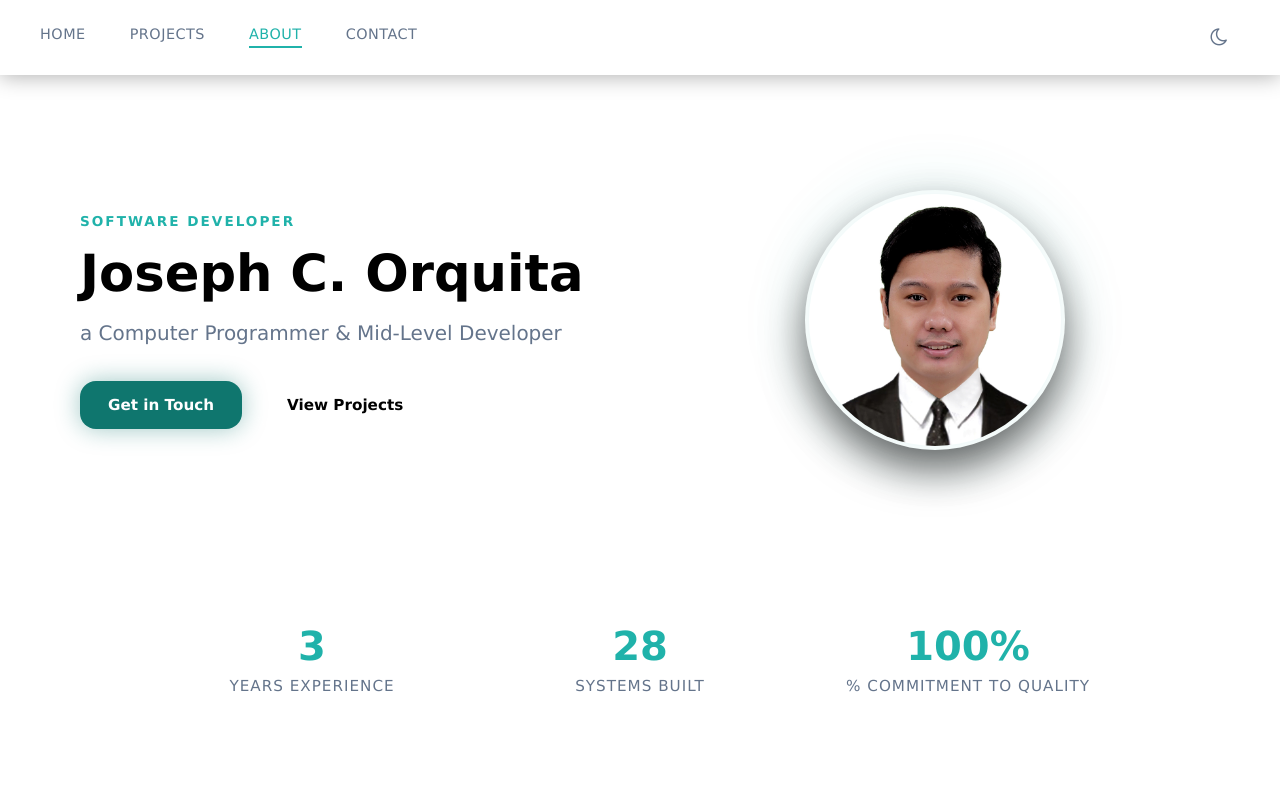
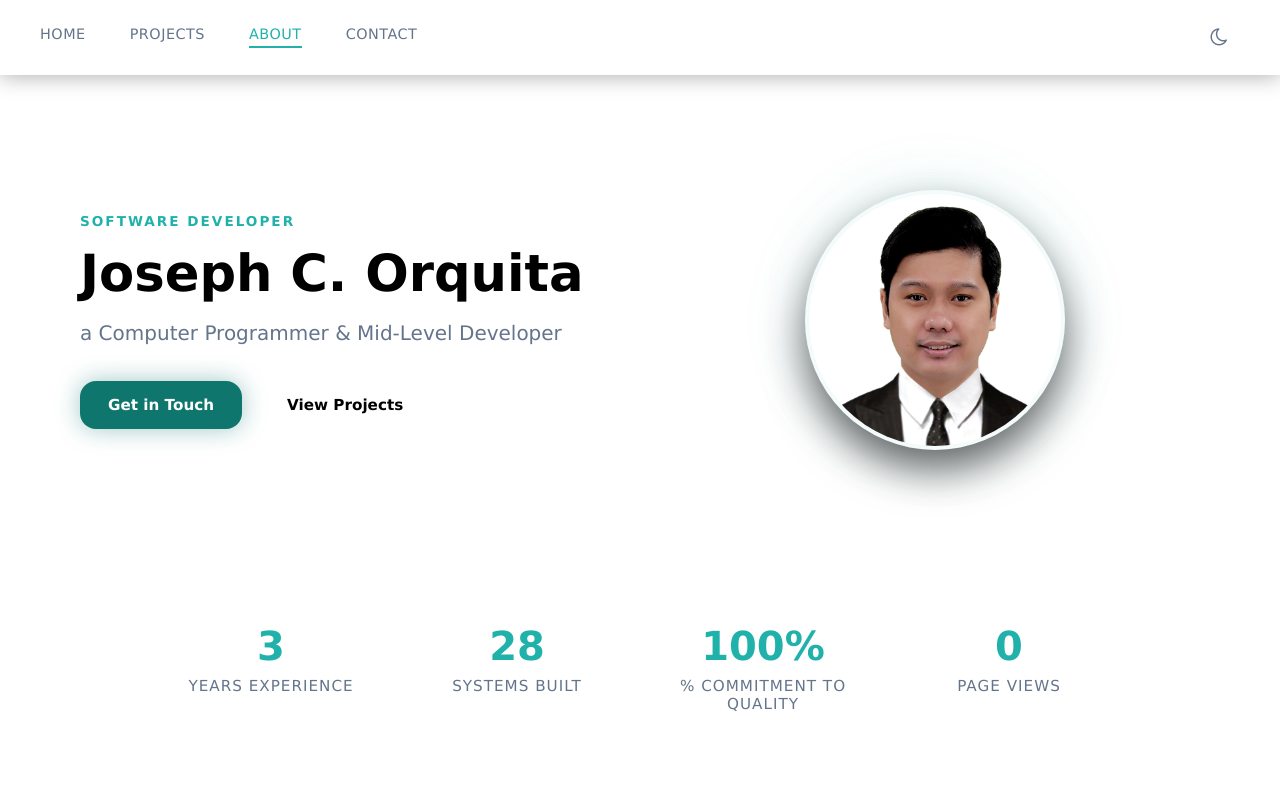
Before and after one commit to JphOrq/Portfolio-Homepage, a plain HTML site: page about.html in a window 1280 px wide. Shown: the top 809 px of the page. Drawn offline with Linux system fonts and the light colour scheme; no server answers.

Commit message:
page views added

```diff
--- a/about.html
+++ b/about.html
@@ -67,6 +67,10 @@
         <div class="stat-card">
             <div class="stat-number" data-target="100">0</div>
             <div class="stat-label">% Commitment to Quality</div>
+        </div>
+        <div class="stat-card">
+            <div class="stat-number" data-count="page-views" data-fallback="0">0</div>
+            <div class="stat-label">Page Views</div>
         </div>
         </section>
 
--- a/script.js
+++ b/script.js
@@ -166,6 +166,7 @@ function type() {
 // Animated counters for stat cards
 const statNumbers = document.querySelectorAll(".stat-number");
 let repoCount = null;
+let pageViewsCount = null;
 
 async function fetchRepoCount() {
   if (repoCount !== null) return repoCount;
@@ -181,6 +182,22 @@ async function fetchRepoCount() {
     repoCount = null;
   }
   return repoCount;
+}
+
+async function fetchPageViews() {
+  if (pageViewsCount !== null) return pageViewsCount;
+  try {
+    const res = await fetch("https://api.countapi.xyz/hit/jphorq-github-pages/pageviews");
+    if (!res.ok) {
+      pageViewsCount = null;
+      return null;
+    }
+    const data = await res.json();
+    pageViewsCount = data.value || 0;
+  } catch (e) {
+    pageViewsCount = null;
+  }
+  return pageViewsCount;
 }
 
 function computeYearsFrom(startStr) {
@@ -204,6 +221,11 @@ async function animateCounter(el) {
 
   if (countType === "github-repos") {
     target = await fetchRepoCount();
+    if (!target || target === 0) {
+      target = fallbackValue ? +fallbackValue : 0;
+    }
+  } else if (countType === "page-views") {
+    target = await fetchPageViews();
     if (!target || target === 0) {
       target = fallbackValue ? +fallbackValue : 0;
     }
```
